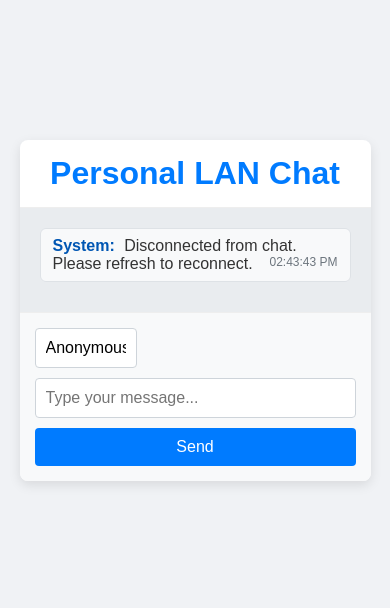
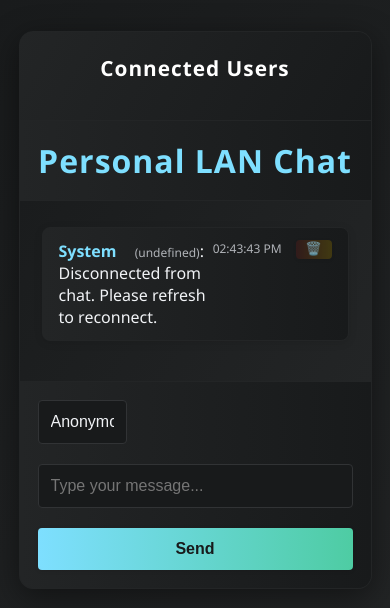
Before and after one commit to Hibernathan1212/LAN-chat, a website: page app/public/index.html in a window 390 px wide. Shown: the part 112-720 px from the top of the page. Drawn offline with Linux system fonts and the light colour scheme.

Commit message:
Added user tracking with IP

```diff
--- a/app/public/client.js
+++ b/app/public/client.js
@@ -3,6 +3,7 @@ document.addEventListener('DOMContentLoaded', () => {
   const usernameInput = document.getElementById('usernameInput');
   const messageInput = document.getElementById('messageInput');
   const sendButton = document.getElementById('sendButton');
+  const connectedUsersList = document.getElementById('connectedUsersList');
 
   const socket = new WebSocket(`ws://${window.location.host}`);
 
@@ -10,6 +11,7 @@ document.addEventListener('DOMContentLoaded', () => {
   function displayMessage(message) {
     const messageElement = document.createElement('div');
     messageElement.classList.add('message');
+    messageElement.setAttribute('data-message-id', message.id);
 
     const timestamp = new Date(message.timestamp).toLocaleTimeString([], {
       hour: '2-digit',
@@ -18,14 +20,32 @@ document.addEventListener('DOMContentLoaded', () => {
     });
 
     messageElement.innerHTML = `
-      <span class="username">${escapeHTML(message.username)}:</span>
-      <span class="content">${escapeHTML(message.message)}</span>
+      <div class="message-content-wrapper">
+        <span class="username">${escapeHTML(message.username)}</span>
+        <span class="ip-address">(${escapeHTML(message.ip)})</span>:
+        <span class="content">${escapeHTML(message.message)}</span>
+      </div>
       <span class="timestamp">${timestamp}</span>
+      <button class="delete-btn" data-id="${message.id}">🗑️</button>
     `;
 
     messagesDiv.appendChild(messageElement);
 
+    messageElement.querySelector('.delete-btn').addEventListener('click', (event) => {
+      const messageId = event.currentTarget.getAttribute('data-id');
+      if (confirm('Are you sure you want to delete this message?')) {
+        socket.send(JSON.stringify({ type: 'deleteMessage', id: parseInt(messageId) }));
+      }
+    });
+
     messagesDiv.scrollTop = messagesDiv.scrollHeight; //scroll to bottom
+  }
+
+  function removeMessageElement(id) {
+    const messageElement = messagesDiv.querySelector(`[data-message-id="${id}"]`);
+    if (messageElement) {
+      messageElement.remove();
+    }
   }
 
   function escapeHTML(str) { //prevents cross site scripting
@@ -33,6 +53,20 @@ document.addEventListener('DOMContentLoaded', () => {
     div.appendChild(document.createTextNode(str));
     return div.innerHTML;
   }
+
+  function updateConnectedUsers(users) {
+    connectedUsersList.innerHTML = '';
+    users.forEach(user => {
+      const listItem = document.createElement('li');
+      listItem.innerHTML = `
+        <span class="user-name">${escapeHTML(user.username)}</span>
+        <span class="user-ip">(${escapeHTML(user.ip)})</span>
+      `;
+      connectedUsersList.appendChild(listItem);
+    })
+    console.log('test');
+  }
+
 
   socket.onopen = (event) => {
     console.log('WebSocket connected');
@@ -43,11 +77,21 @@ document.addEventListener('DOMContentLoaded', () => {
     const data = JSON.parse(event.data);
 
     if (data.type === 'history') {
+      messagesDiv.innerHTML = '';
       data.messages.forEach(displayMessage);
       console.log('Received message history');
+
     } else if (data.type === 'newMessage') {
       displayMessage(data.message);
       console.log('Received new message:', data.message);
+
+    } else if (data.type === 'messageDeleted') {
+      removeMessageElement(data.id);
+      console.log('Message deleted:', data.id);
+
+    } else if (data.type === 'connectedUsers') {
+      updateConnectedUsers(data.users);
+      console.log('Updated connected users:', data.users);
     }
   }
 
@@ -76,11 +120,11 @@ document.addEventListener('DOMContentLoaded', () => {
 
       messageInput.value = '';
 
-      usernameInput.setAttribute('readonly', true); // Lock username after first send
-      usernameInput.style.backgroundColor = '#e9ecef';
-      usernameInput.style.cursor = 'not-allowed';
-
-
+      if (!usernameInput.readOnly) {
+        usernameInput.setAttribute('readonly', true);
+        usernameInput.style.color = '#e9ecef';
+        usernameInput.style.cursor = 'not-allowed';
+      }
     }
   }
 
--- a/app/public/index.html
+++ b/app/public/index.html
@@ -7,6 +7,13 @@
     <link rel="stylesheet" href="style.css">
 </head>
 <body>
+    <div class="main-layout">
+        <div class="sidebar">
+            <h2>Connected Users</h2>
+            <ul id="connectedUsersList">
+                <!-- Users will be loaded here by JavaScript -->
+            </ul>
+        </div>
         <div class="chat-container">
             <h1>Personal LAN Chat</h1>
             <div class="messages" id="messages">
@@ -18,6 +25,7 @@
                 <button id="sendButton">Send</button>
             </div>
         </div>
+    </div>
 
     <script src="client.js"></script>
 </body>
--- a/app/public/style.css
+++ b/app/public/style.css
@@ -1,80 +1,211 @@
 body {
-    font-family: Arial, sans-serif;
-    background-color: #f0f2f5;
+    font-family: 'Segoe UI', Arial, sans-serif;
+    background: linear-gradient(135deg, #181a1b 0%, #232526 100%);
     display: flex;
     justify-content: center;
     align-items: center;
     min-height: 100vh;
     margin: 0;
-    color: #333;
+    color: #f1f3f6;
 }
 
+.main-layout {
+    display: flex;
+    width: 90%;
+    max-width: 900px;
+    height: 90vh;
+    background: linear-gradient(120deg, #232526 0%, #1a1c1d 100%);
+    border-radius: 14px;
+    box-shadow: 0 8px 32px rgba(0,0,0,0.45);
+    overflow: hidden;
+    border: 1px solid #232526;
+}
+
+.sidebar {
+    width: 250px;
+    background: linear-gradient(120deg, #232526 0%, #181a1b 100%);
+    border-right: 1px solid #232526;
+    padding: 22px 18px 15px 18px;
+    display: flex;
+    flex-direction: column;
+}
+
+.sidebar h2 {
+    color: #fff;
+    margin-top: 0;
+    margin-bottom: 18px;
+    text-align: center;
+    font-weight: 600;
+    letter-spacing: 1px;
+    font-size: 1.3em;
+}
+
+#connectedUsersList {
+    list-style: none;
+    padding: 0;
+    margin: 0;
+    overflow-y: auto;
+    max-height: 70vh;
+}
+
+#connectedUsersList li {
+    padding: 10px 0;
+    border-bottom: 1px dashed #313335;
+    font-size: 0.97em;
+    display: flex;
+    align-items: center;
+    transition: background 0.2s;
+}
+
+#connectedUsersList li:hover {
+    background: rgba(255,255,255,0.03);
+}
+
+#connectedUsersList li:last-child {
+    border-bottom: none;
+}
+
+#connectedUsersList li .user-name {
+    font-weight: bold;
+    color: #7edfff;
+}
+
+#connectedUsersList li .user-ip {
+    font-size: 0.8em;
+    color: #b0b3b8;
+    margin-left: 7px;
+}
+
+
 .chat-container {
-    background-color: #ffffff;
-    border-radius: 8px;
-    box-shadow: 0 4px 12px rgba(0, 0, 0, 0.1);
-    width: 90%;
-    max-width: 600px;
+    flex-grow: 1;
     display: flex;
     flex-direction: column;
     overflow: hidden;
-    max-height: 90vh; /* Limit height for scrollability */
 }
 
 h1 {
     text-align: center;
-    color: #007bff;
-    padding: 15px;
+    color: #7edfff;
+    padding: 18px;
     margin: 0;
-    border-bottom: 1px solid #eee;
+    border-bottom: 1px solid #232526;
+    font-weight: 600;
+    letter-spacing: 1px;
+    background: linear-gradient(90deg, #232526 0%, #181a1b 100%);
 }
 
 .messages {
     flex-grow: 1;
-    padding: 20px;
-    overflow-y: auto; /* Make messages scrollable */
-    word-wrap: break-word; /* Ensure long words wrap */
-    background-color: #e9ecef;
+    padding: 26px 22px;
+    overflow-y: auto;
+    word-wrap: break-word;
+    background: linear-gradient(120deg, #1a1c1d 0%, #232526 100%);
+    scrollbar-width: thin;
+    scrollbar-color: #313335 #181a1b;
+}
+
+.messages::-webkit-scrollbar {
+    width: 8px;
+}
+.messages::-webkit-scrollbar-thumb {
+    background: #313335;
+    border-radius: 4px;
+}
+.messages::-webkit-scrollbar-track {
+    background: #181a1b;
 }
 
 .message {
-    margin-bottom: 10px;
-    padding: 8px 12px;
-    border-radius: 6px;
-    background-color: #f8f9fa;
-    border: 1px solid #dee2e6;
+    margin-bottom: 14px;
+    padding: 12px 16px;
+    border-radius: 8px;
+    background: linear-gradient(90deg, #232526 0%, #181a1b 100%);
+    border: 1px solid #232526;
+    display: flex;
+    align-items: flex-start;
+    position: relative;
+    box-shadow: 0 2px 8px rgba(0,0,0,0.10);
+    transition: background 0.2s;
+}
+
+.message:hover {
+    background: linear-gradient(90deg, #232526 0%, #232526 100%);
+}
+
+.message .message-content-wrapper {
+    flex-grow: 1;
 }
 
 .message .username {
     font-weight: bold;
-    color: #0056b3;
-    margin-right: 5px;
+    color: #7edfff;
+    margin-right: 7px;
+}
+
+.message .ip-address {
+    font-size: 0.75em;
+    color: #b0b3b8;
+    margin-left: 7px;
 }
 
 .message .timestamp {
     font-size: 0.75em;
-    color: #6c757d;
-    float: right;
-    margin-left: 10px;
+    color: #b0b3b8;
+    margin-left: auto;
+    white-space: nowrap;
 }
+
+.message .delete-btn {
+    background: linear-gradient(90deg, #371b1b 0%, #4b410f 100%);
+    color: #181a1b;
+    border: none;
+    border-radius: 4px;
+    padding: 3px 10px;
+    font-size: 0.8em;
+    cursor: pointer;
+    margin-left: 14px;
+    opacity: 0.8;
+    transition: opacity 0.2s, box-shadow 0.2s;
+    flex-shrink: 0;
+    line-height: 1;
+    font-weight: 600;
+    box-shadow: 0 1px 4px rgba(0,0,0,0.10);
+}
+
+.message .delete-btn:hover {
+    opacity: 1;
+    box-shadow: 0 2px 8px rgba(255,78,80,0.15);
+}
+
 
 .input-area {
     display: flex;
-    padding: 15px;
-    border-top: 1px solid #eee;
-    background-color: #f8f9fa;
+    padding: 18px;
+    border-top: 1px solid #232526;
+    background: linear-gradient(90deg, #232526 0%, #181a1b 100%);
+    gap: 10px;
 }
 
 .input-area input[type="text"] {
-    border: 1px solid #ced4da;
+    border: 1px solid #313335;
+    background: #181a1b;
+    color: #f1f3f6;
     border-radius: 4px;
-    padding: 10px;
+    padding: 12px;
     font-size: 1em;
+    outline: none;
+    transition: border 0.2s, background 0.2s;
+}
+
+.input-area input[type="text"]:focus {
+    border: 1.5px solid #7edfff;
+    background: #232526;
 }
 
 #usernameInput {
-    flex-basis: 25%;
-    margin-right: 10px;
+    flex-basis: 20%;
+    margin-right: 0;
 }
 
 #messageInput {
@@ -82,25 +213,65 @@ h1 {
 }
 
 #sendButton {
-    background-color: #007bff;
-    color: white;
+    background: linear-gradient(90deg, #7edfff 0%, #4ecca3 100%);
+    color: #181a1b;
     border: none;
     border-radius: 4px;
-    padding: 10px 15px;
-    margin-left: 10px;
+    padding: 12px 18px;
+    margin-left: 0;
     cursor: pointer;
     font-size: 1em;
-    transition: background-color 0.2s ease-in-out;
+    font-weight: 600;
+    transition: background 0.2s, color 0.2s, box-shadow 0.2s;
+    box-shadow: 0 1px 4px rgba(0,0,0,0.10);
 }
 
 #sendButton:hover {
-    background-color: #0056b3;
+    background: linear-gradient(90deg, #4ecca3 0%, #7edfff 100%);
+    color: #232526;
+    box-shadow: 0 2px 8px rgba(78,204,163,0.15);
 }
 
 /* Responsive adjustments */
 @media (max-width: 768px) {
+    .main-layout {
+        flex-direction: column;
+        height: auto;
+    }
+
+    .sidebar {
+        width: auto;
+        height: auto;
+        border-right: none;
+        border-bottom: 1px solid #232526;
+        padding-bottom: 0;
+    }
+
+    .sidebar h2 {
+        padding-bottom: 10px;
+    }
+
+    #connectedUsersList {
+        display: flex;
+        overflow-x: auto;
+        padding-bottom: 10px;
+        max-height: none;
+    }
+
+    #connectedUsersList li {
+        flex-shrink: 0;
+        border-right: 1px dashed #313335;
+        border-bottom: none;
+        padding: 7px 14px;
+    }
+
+    #connectedUsersList li:last-child {
+        border-right: none;
+    }
+
     .input-area {
         flex-wrap: wrap;
+        gap: 10px 0;
     }
     #usernameInput, #messageInput, #sendButton {
         width: 100%;
--- a/docker-compose.yml
+++ b/docker-compose.yml
@@ -6,6 +6,7 @@ services:
     container_name: lan-chat-app
     ports:
       - "3000:3000"
+    # network_mode: host
     volumes:
       - chat_data:/data
     environment:
```
Also changed, not shown: app/server.js (+91 -11 lines), 1 other file. Lines whose indentation alone changed are shown as unchanged.
